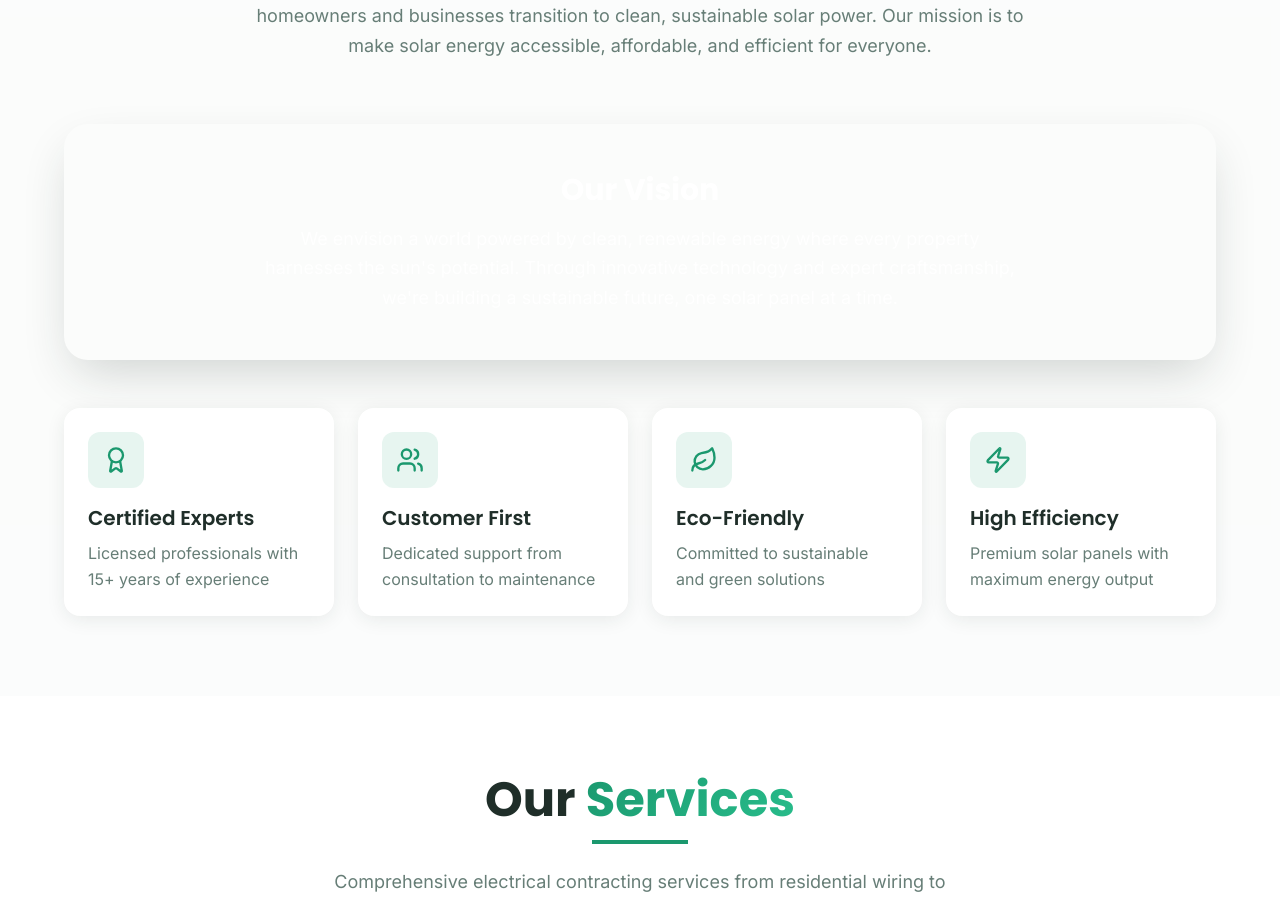
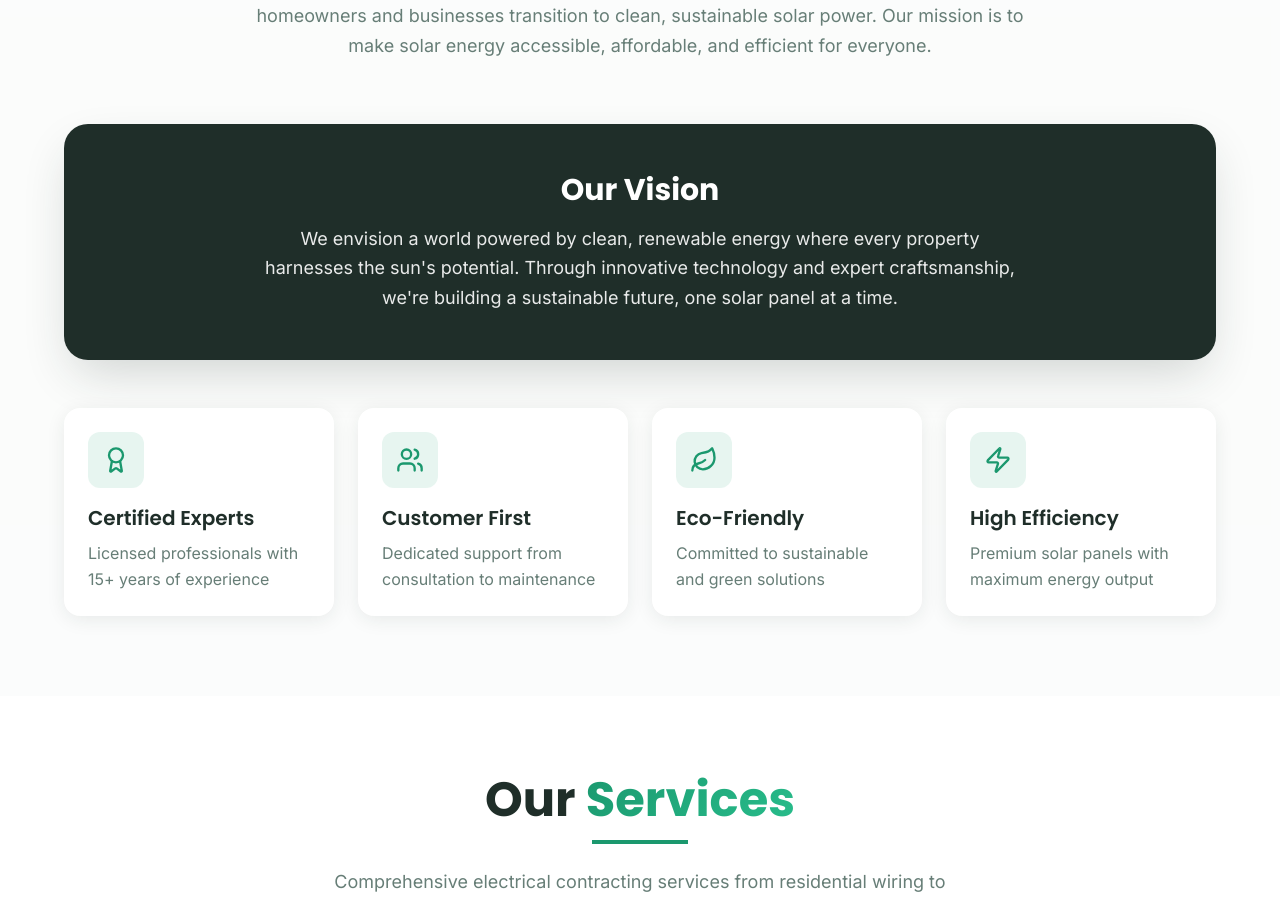
Before and after one commit to Omkar0301/solarflare-folio, a React (Vite) app: page / in a window 1280 px wide. Shown: the part 1000-1900 px from the top of the page. Built offline with nearby package versions, Linux system fonts and the light colour scheme; the HTML template or start-up script is replaced by a standard one.

Commit message:
Fix: Make "Our Vision" section visible

```diff
--- a/src/components/About.tsx
+++ b/src/components/About.tsx
@@ -42,10 +42,10 @@ const About = () => {
           </div>
 
           {/* Mission Statement */}
-          <div className="bg-gradient-hero text-white rounded-3xl p-8 md:p-12 mb-12 shadow-strong animate-scale-in">
+          <div className="bg-foreground text-background rounded-3xl p-8 md:p-12 mb-12 shadow-strong animate-scale-in">
             <div className="max-w-3xl mx-auto text-center">
               <h3 className="font-heading font-bold text-3xl mb-4">Our Vision</h3>
-              <p className="text-lg leading-relaxed text-white/90">
+              <p className="text-lg leading-relaxed text-background/90">
                 We envision a world powered by clean, renewable energy where every property
                 harnesses the sun's potential. Through innovative technology and expert craftsmanship,
                 we're building a sustainable future, one solar panel at a time.
```
